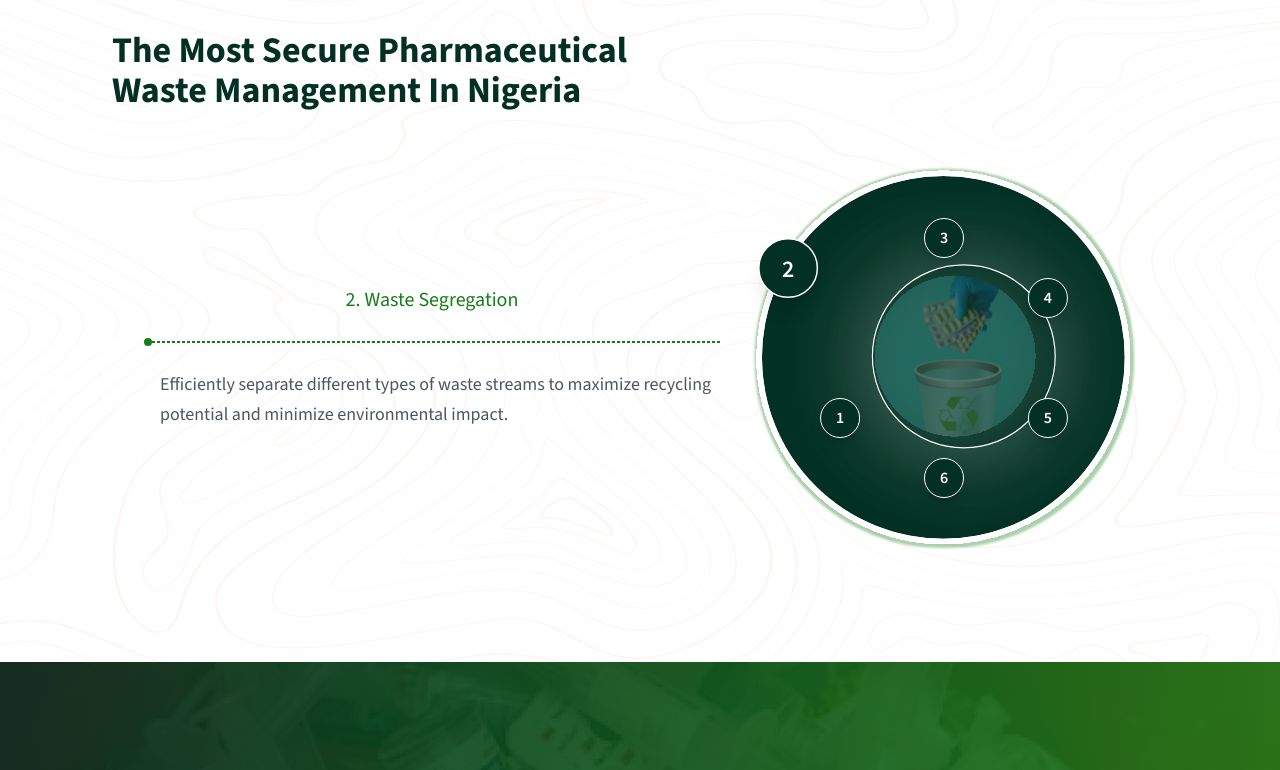
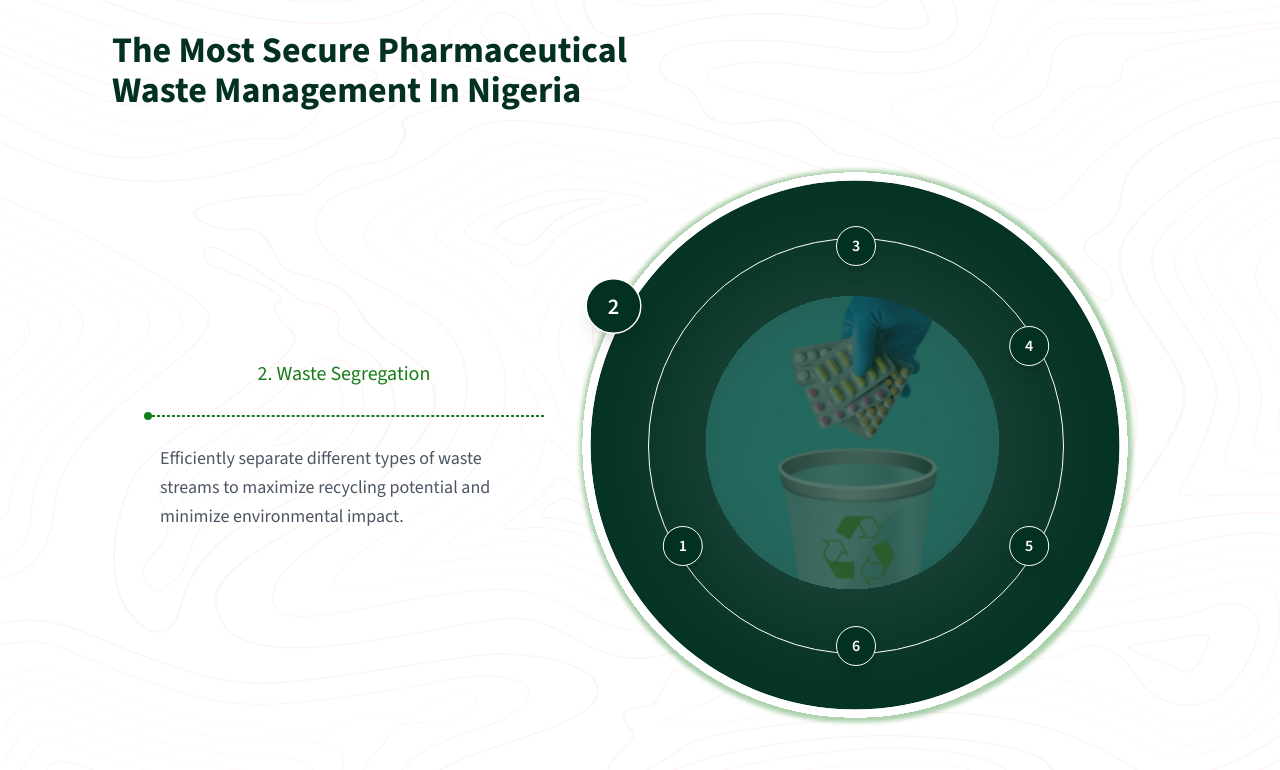
Before and after one commit to Farouk-ayo/pharmabin, a Next.js app: page / in a window 1280 px wide. Shown: the part 2565-3335 px from the top of the page. Built offline with nearby package versions, Linux system fonts and the light colour scheme; no server answers.

Commit message:
feat: map, design

```diff
--- a/app/page.tsx
+++ b/app/page.tsx
@@ -187,7 +187,7 @@ export default function Home() {
         }}
       >
         <div className="container mx-auto px-6">
-          <div className="text-center my-12 w-full md:w-[60%] mx-auto">
+          <div className="text-center md:my-12 w-full md:w-[60%] mx-auto">
             <Badge text="Articles" bgColor="bg-tertiary" className="mb-8" />{" "}
             <h1 className="text-3xl md:text-4xl font-bold text-tertiary3 mb-6">
               Knowledge On How To Protect Our Communities Together
--- a/components/disposalDiagram/disposalDiagram.tsx
+++ b/components/disposalDiagram/disposalDiagram.tsx
@@ -96,24 +96,31 @@ const DisposalDiagram = () => {
       <div className="lg:grid lg:grid-cols-3 gap-16 relative flex flex-col items-center justify-center">
         <div className="lg:col-start-2 lg:row-start-2 w-80 h-80 mx-auto relative hidden lg:block">
           <div className="relative w-full h-full z-20">
+            {/* Outer Background Circle */}
+            <div className="absolute z-10 w-full h-full rounded-full">
               <Image
                 priority
                 src={"/ellipse-3.svg"}
                 alt="ellipse"
                 layout="fill"
               />
+            </div>
+
+            {/* Middle Circle with Border */}
+            <div className=" z-20 absolute flex items-center justify-center w-full h-full">
+              <div className="w-60 h-60 bg-transparent rounded-full border-white border"></div>
+            </div>
+
+            {/* Foreground Circle */}
+            <div className="absolute z-30 flex items-center justify-center w-full h-full">
               <Image
                 priority
-              src={"/ellipse-2.svg"}
+                src={"/ellipse-4.svg"}
                 alt="ellipse"
+                className=" scale-125  w-60 h-60 md:w-[30rem] md:h-[30rem] animate-rotateSlow "
                 layout="fill"
               />
-            <Image
-              priority
-              src={"/ellipse-1.svg"}
-              alt="ellipse"
-              layout="fill"
-            />{" "}
+            </div>
           </div>
 
           {items.map((item) => (
@@ -130,7 +137,7 @@ const DisposalDiagram = () => {
               style={{
                 top: "50%",
                 left: "50%",
-                transform: `rotate(${index * 60}deg) translate(80px) rotate(-${
+                transform: `rotate(${index * 60}deg) translate(120px) rotate(-${
                   index * 60
                 }deg)`,
                 marginLeft: "-20px",
--- a/components/disposalDiagram/index.tsx
+++ b/components/disposalDiagram/index.tsx
@@ -70,11 +70,13 @@ const DisposalDiagram: React.FC = () => {
   const getNumberPosition = (baseRotation: number) => {
     const adjustedRotation = (baseRotation - currentRotation + 360) % 360;
     const isPrimaryPosition = Math.abs(adjustedRotation - 210) < 30;
+    const translateDistance =
+      typeof window !== "undefined" && window.innerWidth < 768 ? 120 : 200;
 
     return {
-      transform: `rotate(${adjustedRotation}deg) translate(120px) rotate(-${adjustedRotation}deg)`,
-      scale: isPrimaryPosition ? 1.5 : 1,
-      zIndex: isPrimaryPosition ? 10 : 1,
+      transform: `rotate(${adjustedRotation}deg) translate(${translateDistance}px) rotate(-${adjustedRotation}deg)`,
+      scale: isPrimaryPosition ? 1.4 : 1,
+      zIndex: isPrimaryPosition ? 30 : 50,
     };
   };
 
@@ -83,12 +85,12 @@ const DisposalDiagram: React.FC = () => {
   );
 
   return (
-    <div className="flex flex-col md:flex-row items-center gap-8 p-8 max-w-6xl mx-auto">
+    <div className="flex flex-col md:flex-row items-center gap-8 p-8 max-w-6xl md:mx-auto">
       {/* Left side text content */}
       <div className="flex-1 space-y-6">
         {activePointData && (
           <>
-            <div className="flex items-center justify-center gap-2">
+            <div className="flex md:items-center md:justify-center gap-2">
               <h2 className="text-xl font-medium text-primary">
                 {activePoint}. {activePointData.title}
               </h2>
@@ -97,7 +99,7 @@ const DisposalDiagram: React.FC = () => {
               <div className="w-2 h-2 rounded-full bg-primary"></div>
               <div className="h-[1px] w-full border border-primary border-dashed"></div>
             </div>
-            <p className="text-gray-600 leading-relaxed ml-4 text-lg">
+            <p className="text-gray-600 leading-relaxed md:ml-4 text-lg">
               {activePointData.description}
             </p>
           </>
@@ -105,32 +107,43 @@ const DisposalDiagram: React.FC = () => {
       </div>
 
       {/* Right side circular diagram */}
-      <div className="relative w-96 h-96">
-        <div className="   rounded-full ">
+      <div className="relative md:w-[35rem] md:h-[35rem] h-80 w-80">
+        {/* Outer Background Circle */}
+        <div className="absolute z-10 w-full h-full rounded-full">
           <Image priority src={"/ellipse-3.svg"} alt="ellipse" layout="fill" />
         </div>
 
-        <div className="">
-          <Image priority src={"/ellipse-2.svg"} alt="ellipse" layout="fill" />
+        {/* Middle Circle with Border */}
+        <div className="absolute z-20 flex items-center justify-center w-full h-full">
+          <div className="w-[80%] h-[80%] md:w-[26rem] md:h-[26rem]  rounded-full border-white bg-transparent border"></div>
         </div>
 
-        <div className="  ">
-          <Image priority src={"/ellipse-1.svg"} alt="ellipse" layout="fill" />
+        {/* Foreground Circle */}
+        <div className="absolute z-30 flex items-center justify-center w-full h-full">
+          <Image
+            priority
+            src={"/ellipse-1.svg"}
+            alt="ellipse"
+            className=" scale-125 md:-translate-x-6 -translate-x-2  w-60 h-60 md:w-[30rem] md:h-[30rem]"
+            layout="fill"
+          />
         </div>
 
         {/* Numbers around the circle */}
         {disposalPoints.map(({ number, baseRotation }) => {
           const { transform, scale, zIndex } = getNumberPosition(baseRotation);
+
           return (
             <div
               key={number}
-              className="absolute w-10 h-10 bg-primaryDark rounded-full flex items-center justify-center text-white border border-white font-semibold transition-all duration-1000 shadow-lg"
+              className="absolute
+             w-10 h-10 bg-primaryDark rounded-full flex items-center justify-center text-white border border-white font-semibold shadow-lg transition-all duration-1000"
               style={{
                 top: "50%",
                 left: "50%",
                 transform,
-                marginLeft: "-20px",
-                marginTop: "-20px",
+                marginLeft: "-20px", // Offset by half the marker size
+                marginTop: "-20px", // Offset by half the marker size
                 scale,
                 zIndex,
               }}
--- a/components/map/index.tsx
+++ b/components/map/index.tsx
@@ -60,6 +60,7 @@ const MapComponent = () => {
               )}`
             );
             const data = await res.json();
+            console.log(data);
 
             if (data.length > 0) {
               return {
@@ -87,7 +88,7 @@ const MapComponent = () => {
     };
 
     fetchLocations();
-  }, []);
+  }, [users]);
 
   // Handle search functionality
   const handleSearch = async (e: React.FormEvent) => {
--- a/components/map/mapInner.tsx
+++ b/components/map/mapInner.tsx
@@ -31,7 +31,7 @@ const MapInner: React.FC<MapProps> = ({ center, locations }) => {
     <MapContainer
       center={center}
       className="w-full h-full rounded-lg"
-      zoom={13}
+      zoom={8}
       // zoomControl={false}
       scrollWheelZoom={false}
     >
--- a/tailwind.config.ts
+++ b/tailwind.config.ts
@@ -32,11 +32,16 @@ export default {
           "0%, 100%": { transform: "translateY(0)" },
           "50%": { transform: "translateY(-5px)" },
         },
+        rotateClockwise: {
+          "0%": { transform: "rotate(0deg)" },
+          "100%": { transform: "rotate(360deg)" },
+        },
       },
       animation: {
         float: "float 3s ease-in-out infinite",
         "float-delayed": "float-delayed 3.5s ease-in-out infinite",
         "float-slower": "float-slower 4s ease-in-out infinite",
+        rotateSlow: "rotateClockwise 10s linear infinite",
       },
     },
   },
```
Also changed, not shown: public/ellipse-4.svg (added). Lines whose indentation alone changed are shown as unchanged.
